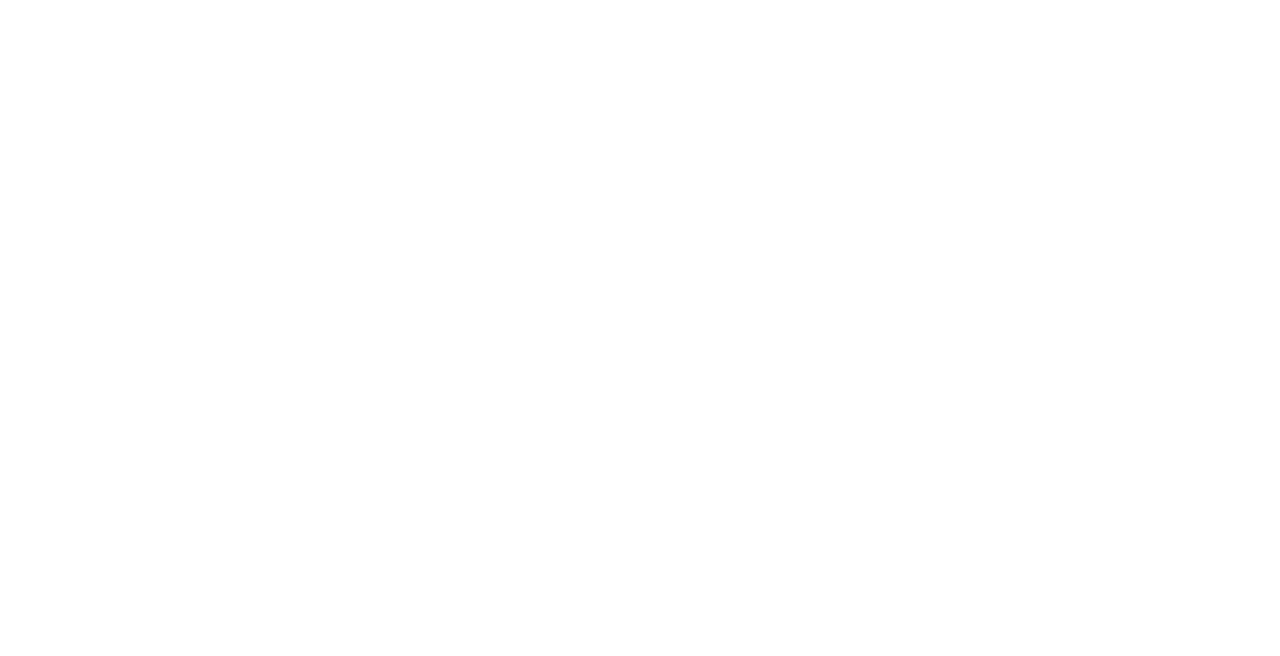
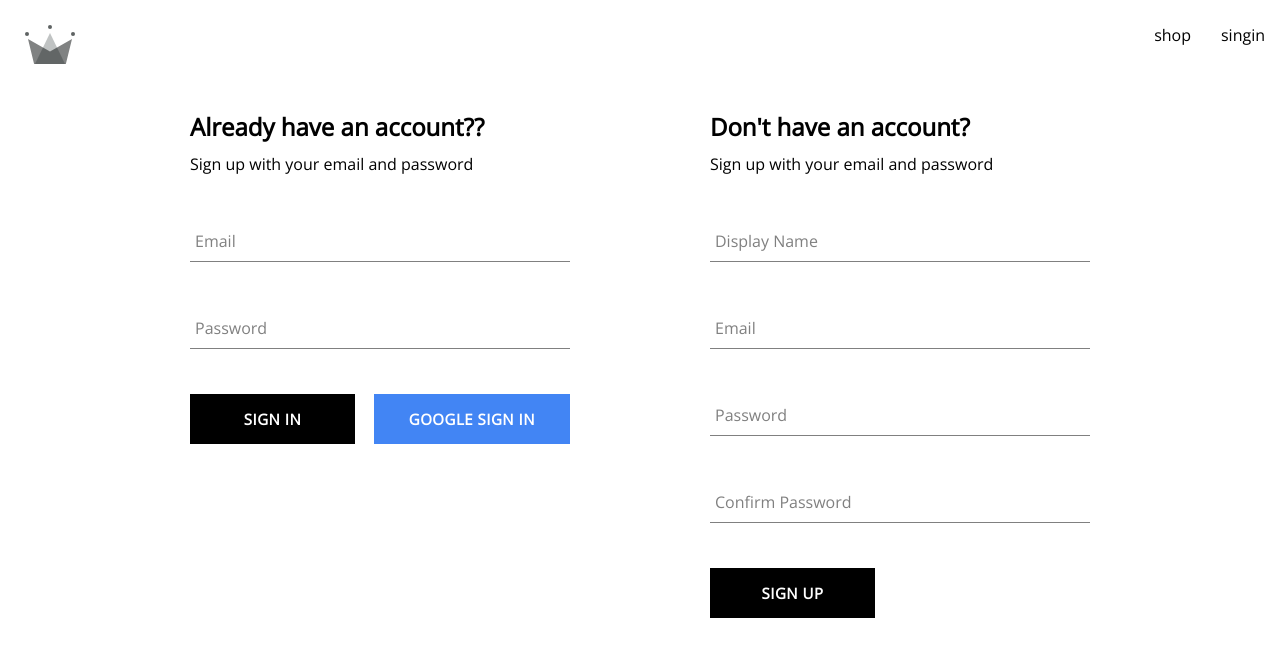
Before and after one commit to patrykpanek/capstoneStore, a React (Create React App) app: page /auth in a window 1280 px wide. Before the commit this address had no page. Shown: the top 656 px of the page. Built offline with nearby package versions, Linux system fonts and the light colour scheme.

Commit message:
created authentication page component alongside sign in form

```diff
--- a/src/App.js
+++ b/src/App.js
@@ -2,7 +2,7 @@
 
 import Home from './routes/home/home.component';
 import Navigation from './components/navigation/navigation.component';
-import SignIn from './routes/sign-in/sign-in.component';
+import Authentication from './routes/authentication/authentication.component';
 
 const Shop = () => {
   return (
@@ -20,7 +20,7 @@
       <Route path="/" element={<Navigation />}>
         <Route index element={<Home />} />
         <Route path="shop" element={<Shop />} />
-        <Route path="sign-in" element={<SignIn />} />
+        <Route path="auth" element={<Authentication />} />
       </Route>
     </Routes>
   );
--- a/src/components/navigation/navigation.component.jsx
+++ b/src/components/navigation/navigation.component.jsx
@@ -15,7 +15,7 @@
               <Link className="nav-link" to='/shop'>
                 shop
               </Link>
-              <Link className="nav-link" to='/sign-in'>
+              <Link className="nav-link" to='/auth'>
                 singin
               </Link>
           </div>
--- /dev/null
+++ b/src/components/sign-in-form/sign-in-form.component.jsx
@@ -0,0 +1,93 @@
+import { useState } from 'react';
+import { signInWithGooglePopup, createUserDocumentFromAuth, signInAuthUserWithEmailAndPassword } from '../../utlis/firebase/fireabse.utils.js';
+
+import './sign-in-form.styles.scss'
+
+import Button from '../button/button.component';
+import FormInput from '../form-input/form-input.component';
+
+const defaultFormFields = {
+    email: '',
+    password: '',
+}
+
+const SignInForm = () => {
+
+
+    const [formFields, setFormFields] = useState(defaultFormFields);
+    const { email, password } = formFields;
+
+    const resetFormFields = () => {
+        setFormFields(defaultFormFields);
+    }
+
+    const signInWithGoogle = async() => {
+        const {user} = await signInWithGooglePopup();
+        await createUserDocumentFromAuth(user);
+    }
+
+    const handleSubmit = async(event) => {
+        event.preventDefault();
+
+        try{
+            const response = await signInAuthUserWithEmailAndPassword(email, password);
+            console.log(response);
+            resetFormFields();
+        }catch(error){
+            switch(error.code){
+                case 'auth/wrong-password':
+                    alert('incorrect password for email')
+                    break
+                case 'auth/user-not-found':
+                    alert('no user associated with this email')
+                    break;
+                default:
+                    console.log(error);
+            }
+
+        }
+    }
+
+    const handleChange = (event) => {
+        const {name, value} = event.target;
+
+        setFormFields({...formFields, [name]: value});
+    }
+
+    return(
+        <div className='sign-up-container'>
+            <h2>Already have an account??</h2>
+            <span>Sign up with your email and password</span>
+            <form onSubmit={handleSubmit}>
+
+
+
+                <FormInput
+                label="Email"
+                type='email'
+                required
+                onChange={handleChange}
+                name='email'
+                value={email}
+                />
+
+                <FormInput
+                label="Password"
+                type='password'
+                required
+                onChange={handleChange}
+                name='password'
+                value={password}
+                />
+                <div className='buttons-container'>
+                <Button type='submit' >Sign In</Button>
+                <button type='button' className='button-container google-sign-in' onClick={signInWithGoogle} >Google Sign In</button>
+                </div>
+
+            </form>
+        </div>
+    )
+}
+
+
+export default SignInForm;
--- /dev/null
+++ b/src/components/sign-in-form/sign-in-form.styles.scss
@@ -0,0 +1,5 @@
+
+    .buttons-container {
+        display: flex;
+        justify-content: space-between;
+    }
--- /dev/null
+++ b/src/routes/authentication/authentication.component.jsx
@@ -0,0 +1,18 @@
+import SignUpForm from '../../components/sign-up-form/sign-up-form.component'
+import SignInForm from "../../components/sign-in-form/sign-in-form.component";
+
+import './authentication.styles.scss'
+
+
+const Authentication = () => {
+
+
+    return(
+        <div className='authentication-container'>
+            <SignInForm/>
+            <SignUpForm/>
+        </div>
+    )
+}
+
+export default Authentication;
--- /dev/null
+++ b/src/routes/authentication/authentication.styles.scss
@@ -0,0 +1,6 @@
+.authentication-container {
+    display: flex;
+    width: 900px;
+    justify-content: space-between;
+    margin: 30px auto;
+}
--- a/src/routes/sign-in/sign-in.component.jsx
+++ /dev/null
@@ -1,25 +0,0 @@
-import { signInWithGooglePopup, createUserDocumentFromAuth } from "../../utlis/firebase/fireabse.utils";
-
-import SignUpForm from '../../components/sign-up-form/sign-up-form.component'
-
-const SignIn = () => {
-
-    const logGoogleUser = async() => {
-        const {user} = await signInWithGooglePopup();
-        const userDocRef = await createUserDocumentFromAuth(user);
-    }
-
-
-
-    return(
-        <div>
-            <h1>Sign in Page</h1>
-            <button onClick={logGoogleUser}>
-                Sign in With Google
-            </button>
-            <SignUpForm/>
-        </div>
-    )
-}
-
-export default SignIn;
--- a/src/utlis/firebase/fireabse.utils.js
+++ b/src/utlis/firebase/fireabse.utils.js
@@ -6,6 +6,7 @@
   signInWithPopup,
   GoogleAuthProvider,
   createUserWithEmailAndPassword,
+  signInWithEmailAndPassword,
 } from 'firebase/auth';
 import { async } from '@firebase/util';
 
@@ -65,3 +66,9 @@
 
   return await createUserWithEmailAndPassword(auth, email, password);
 };
+
+export const signInAuthUserWithEmailAndPassword = async (email, password) => {
+  if (!email || !password) return;
+
+  return await signInWithEmailAndPassword(auth, email, password);
+};
```
